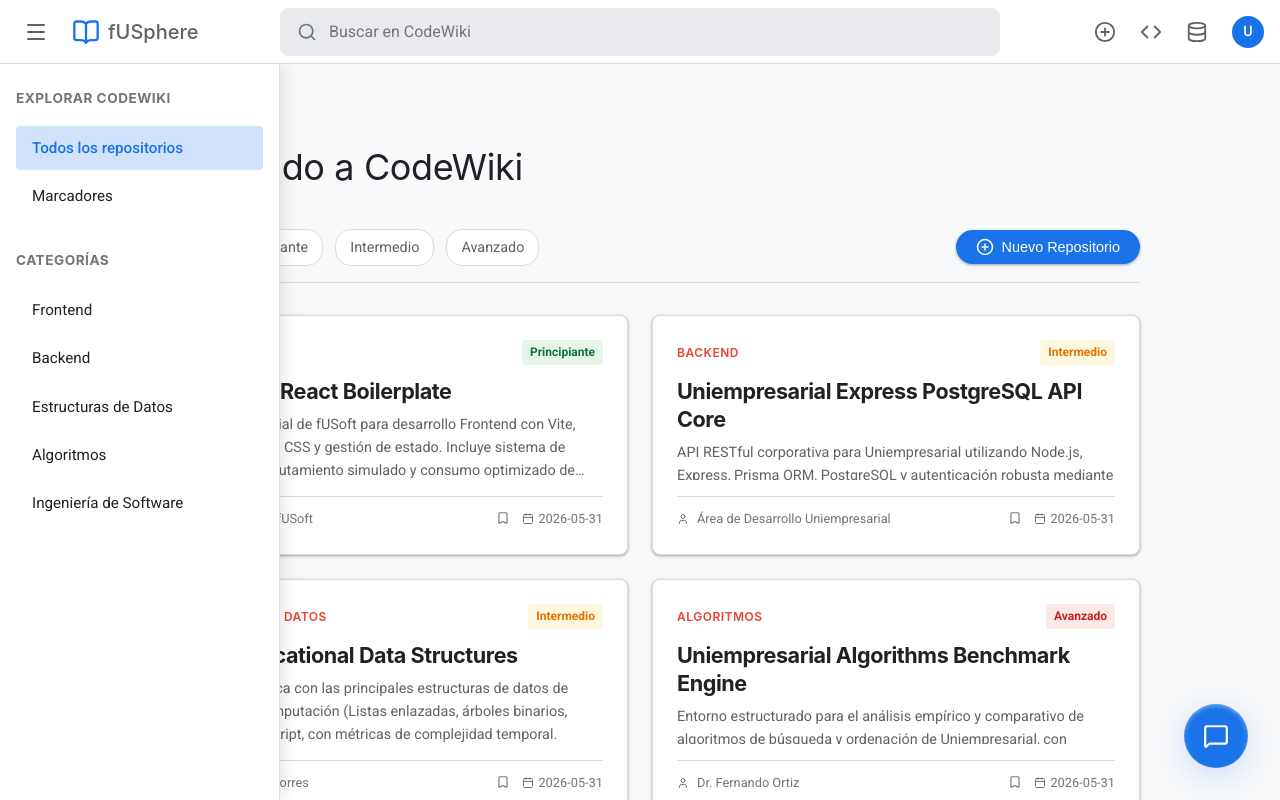
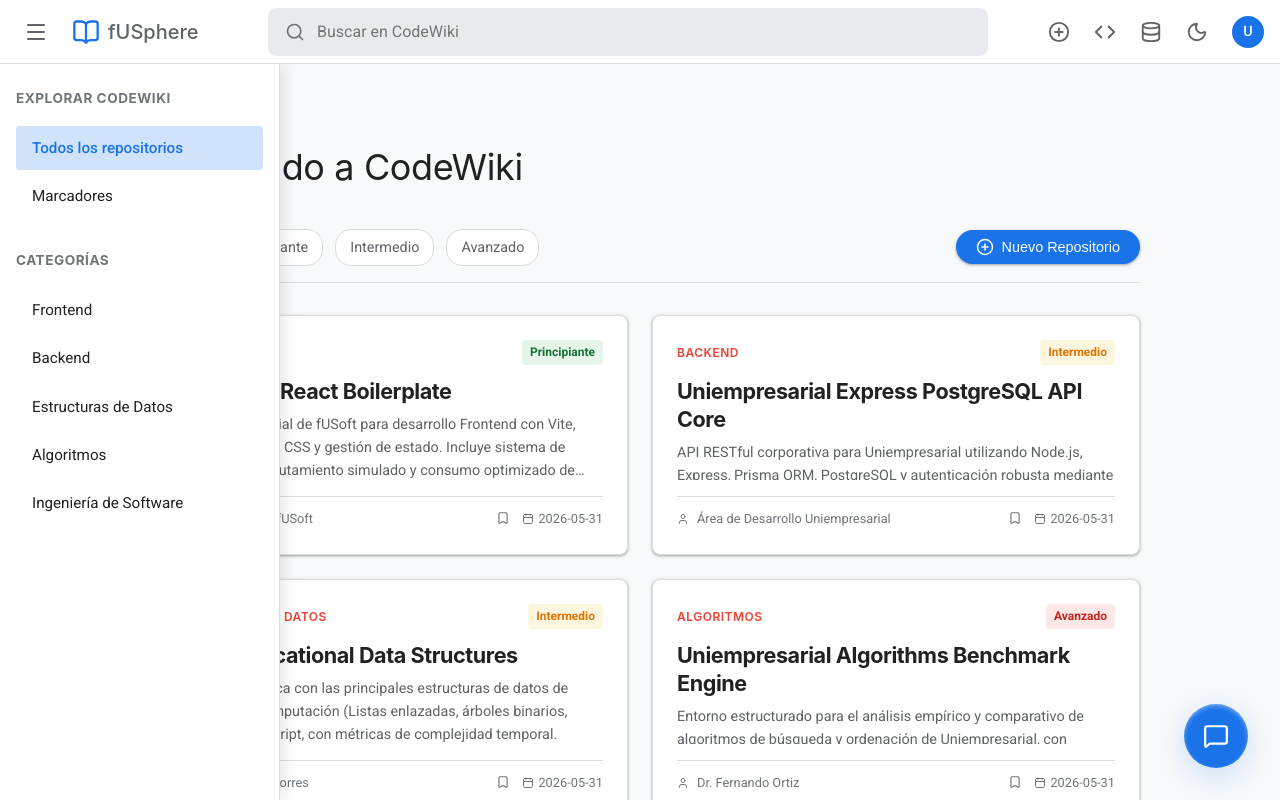
Before and after one commit to vTrxn/CodewikiCopia, a React (Vite) app: page / in a window 1280 px wide. Built offline with nearby package versions, Linux system fonts and the light colour scheme; a web font is replaced by a local one.

Commit message:
feat: add light/dark theme toggle button in navbar

```diff
--- a/src/App.jsx
+++ b/src/App.jsx
@@ -1,4 +1,4 @@
-import { useState } from 'react';
+import { useState, useEffect } from 'react';
 import Navbar from './components/Navbar';
 import Dashboard from './components/Dashboard';
 import ArticleViewer from './components/ArticleViewer';
@@ -62,7 +62,20 @@ export default function App() {
   const [isChatbotOpen, setIsChatbotOpen] = useState(false);
   const [isDbModalOpen, setIsDbModalOpen] = useState(false);
   const [searchQuery, setSearchQuery] = useState('');
-  const [isSidebarOpen, setIsSidebarOpen] = useState(true);
+  const [isSidebarOpen, setIsSidebarOpen] = useState(window.innerWidth > 768);
+
+  const [theme, setTheme] = useState(() => {
+    return localStorage.getItem('fusoft_theme') || 'light';
+  });
+
+  useEffect(() => {
+    document.documentElement.setAttribute('data-theme', theme);
+    localStorage.setItem('fusoft_theme', theme);
+  }, [theme]);
+
+  const toggleTheme = () => {
+    setTheme(prev => prev === 'light' ? 'dark' : 'light');
+  };
 
   // Keep search/filter states synced when returning to Dashboard
   const [activeCategory, setActiveCategory] = useState('Todos');
@@ -257,6 +270,8 @@ export default function App() {
         searchQuery={searchQuery}
         setSearchQuery={setSearchQuery}
         onToggleSidebar={() => setIsSidebarOpen(!isSidebarOpen)}
+        theme={theme}
+        onToggleTheme={toggleTheme}
       />
 
       <main style={{ flex: 1, display: 'flex', flexDirection: 'column', overflow: 'hidden' }}>
--- a/src/components/Navbar.jsx
+++ b/src/components/Navbar.jsx
@@ -1,4 +1,4 @@
-import { BookOpen, Code, PlusCircle, Bookmark, Database, Menu, Search, X } from 'lucide-react';
+import { BookOpen, Code, PlusCircle, Bookmark, Database, Menu, Search, X, Sun, Moon } from 'lucide-react';
 
 export default function Navbar({
   activeTab,
@@ -9,7 +9,9 @@ export default function Navbar({
   onBookmarksClick,
   searchQuery,
   setSearchQuery,
-  onToggleSidebar
+  onToggleSidebar,
+  theme,
+  onToggleTheme
 }) {
   return (
     <nav className="navbar" style={{
@@ -121,6 +123,15 @@ export default function Navbar({
           <Database size={22} />
         </button>
 
+        <button
+          className="nav-item"
+          onClick={onToggleTheme}
+          title={theme === 'dark' ? "Cambiar a tema claro" : "Cambiar a tema oscuro"}
+          style={{ background: 'transparent', border: 'none', color: 'var(--text-secondary)', cursor: 'pointer', padding: '8px', borderRadius: '50%' }}
+        >
+          {theme === 'dark' ? <Sun size={22} /> : <Moon size={22} />}
+        </button>
+
         <div style={{ width: '32px', height: '32px', borderRadius: '50%', background: 'var(--accent-primary)', color: '#fff', display: 'flex', alignItems: 'center', justifyContent: 'center', fontWeight: '500', marginLeft: '8px', fontSize: '0.9rem' }}>
           U
         </div>
```
